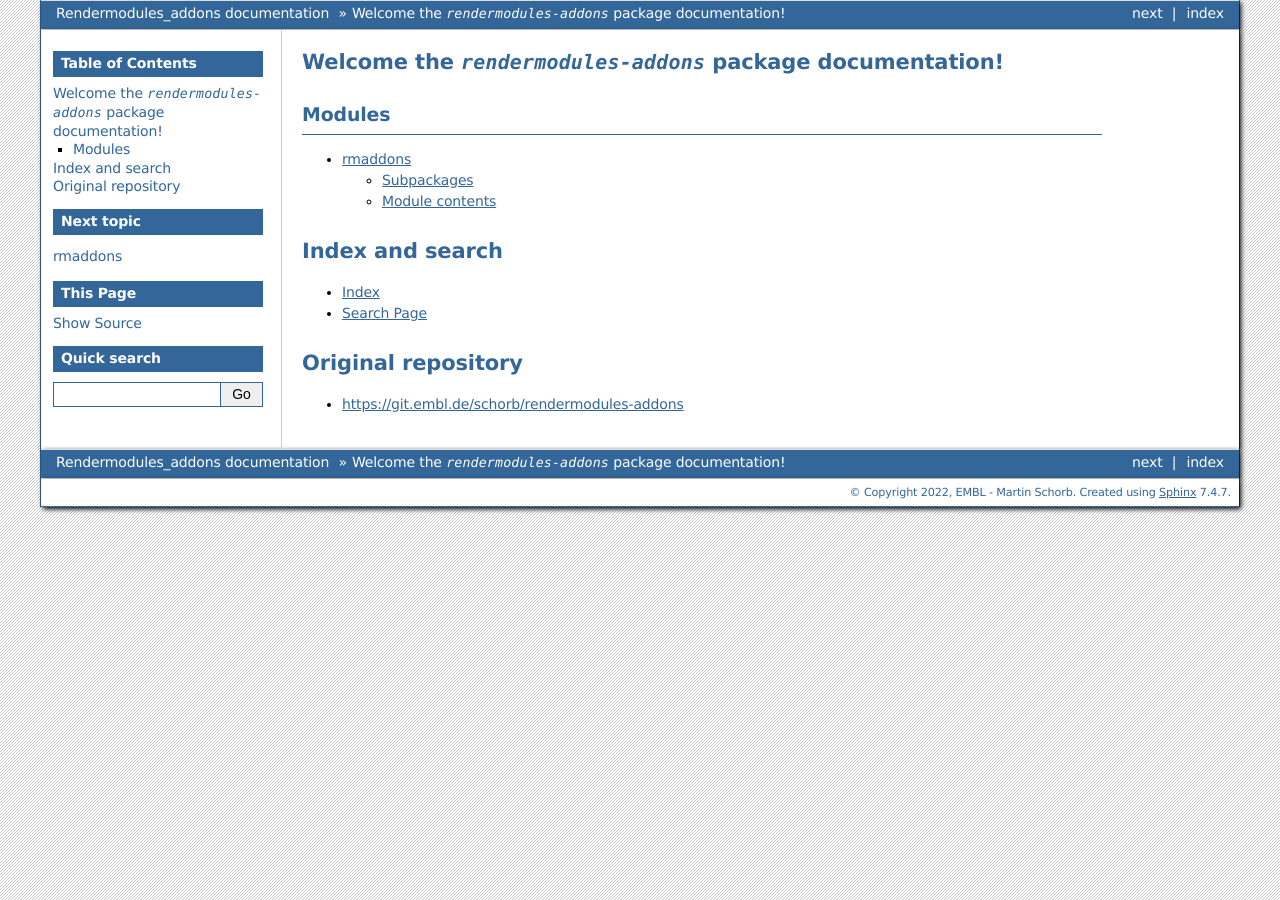
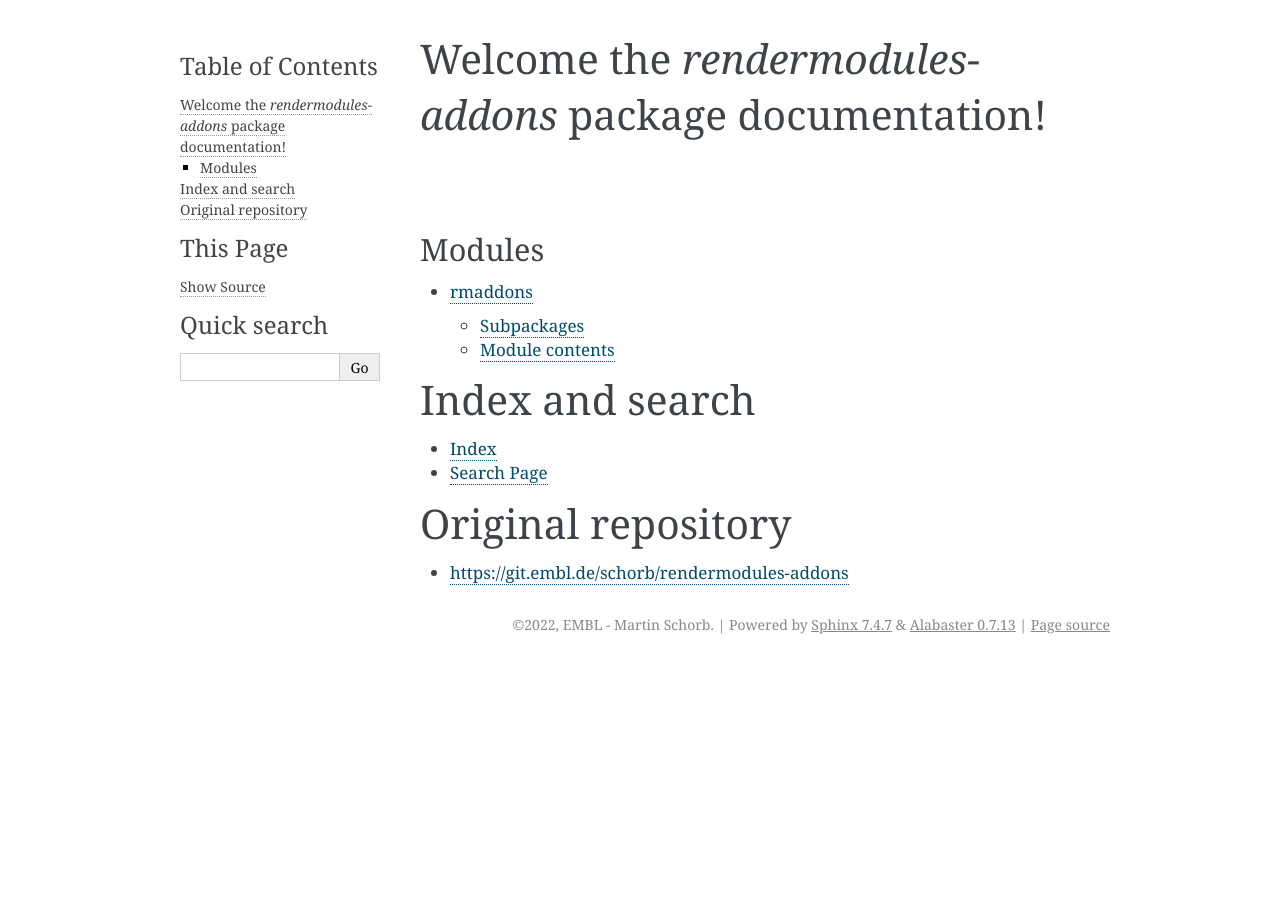
Before and after one commit to martinschorb/rendermodules-addons, a Sphinx documentation site: the page built from docs/index.rst, in a window 1280 px wide. Built offline with Sphinx 7.4.7, drawn with Linux system fonts in a browser that asks for light colours.

Commit message:
new documentation theme

```diff
--- a/docs/conf.py
+++ b/docs/conf.py
@@ -55,7 +55,7 @@ exclude_patterns = ['_build', 'Thumbs.db', '.DS_Store']
 # The theme to use for HTML and HTML Help pages.  See the documentation for
 # a list of builtin themes.
 #
-html_theme = 'bizstyle'
+html_theme = 'alabaster'
 
 pygments_style = 'sphinx'
 
```
